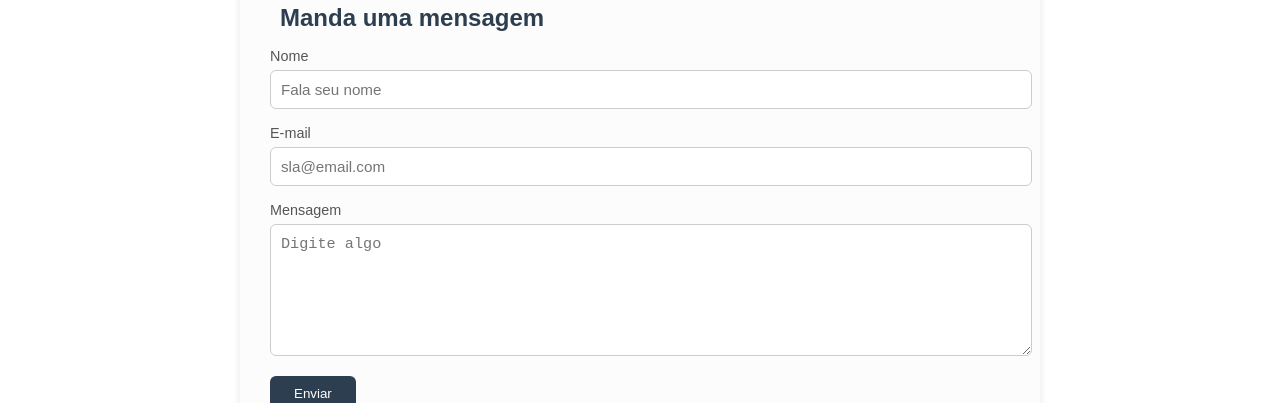
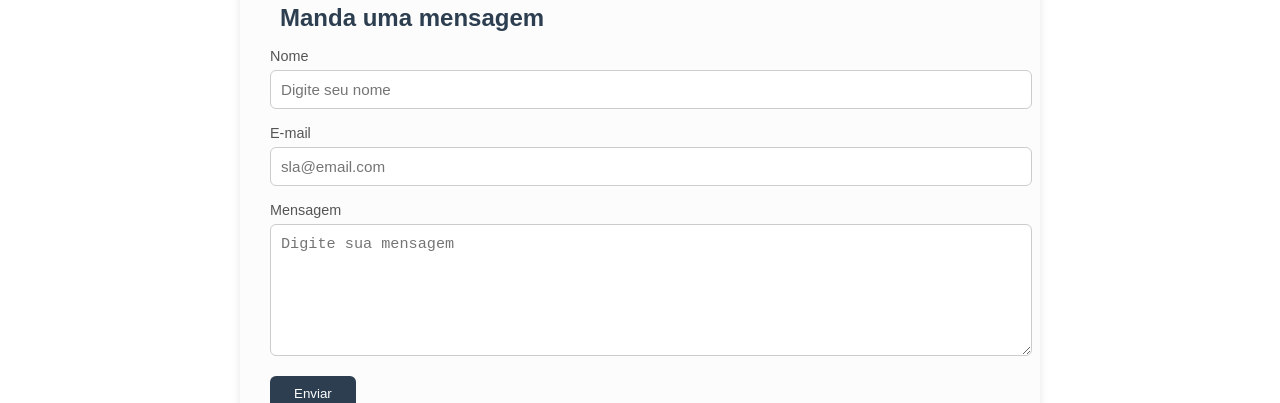
Before and after one commit to EduardoApolonio/Portifolio, a plain HTML site: page Contato.html in a window 1280 px wide. Shown: the part 454-857 px from the top of the page. Drawn offline with Linux system fonts and the light colour scheme.

Commit message:
Update Contato.html

```diff
--- a/Contato.html
+++ b/Contato.html
@@ -46,7 +46,7 @@
 
                 <div class="form">
                     <label for="nome">Nome</label>
-                    <input type="text" id="nome" name="nome" placeholder="Fala seu nome">
+                    <input type="text" id="nome" name="nome" placeholder="Digite seu nome">
                 </div>
 
                 <div class="form">
@@ -56,7 +56,7 @@
 
                 <div class="form">
                     <label for="mensagem">Mensagem</label>
-                    <textarea id="mensagem" name="mensagem" placeholder="Digite algo"></textarea>
+                    <textarea id="mensagem" name="mensagem" placeholder="Digite sua mensagem"></textarea>
                 </div>
 
                 <button type="submit" class="botao">Enviar</button>
```
